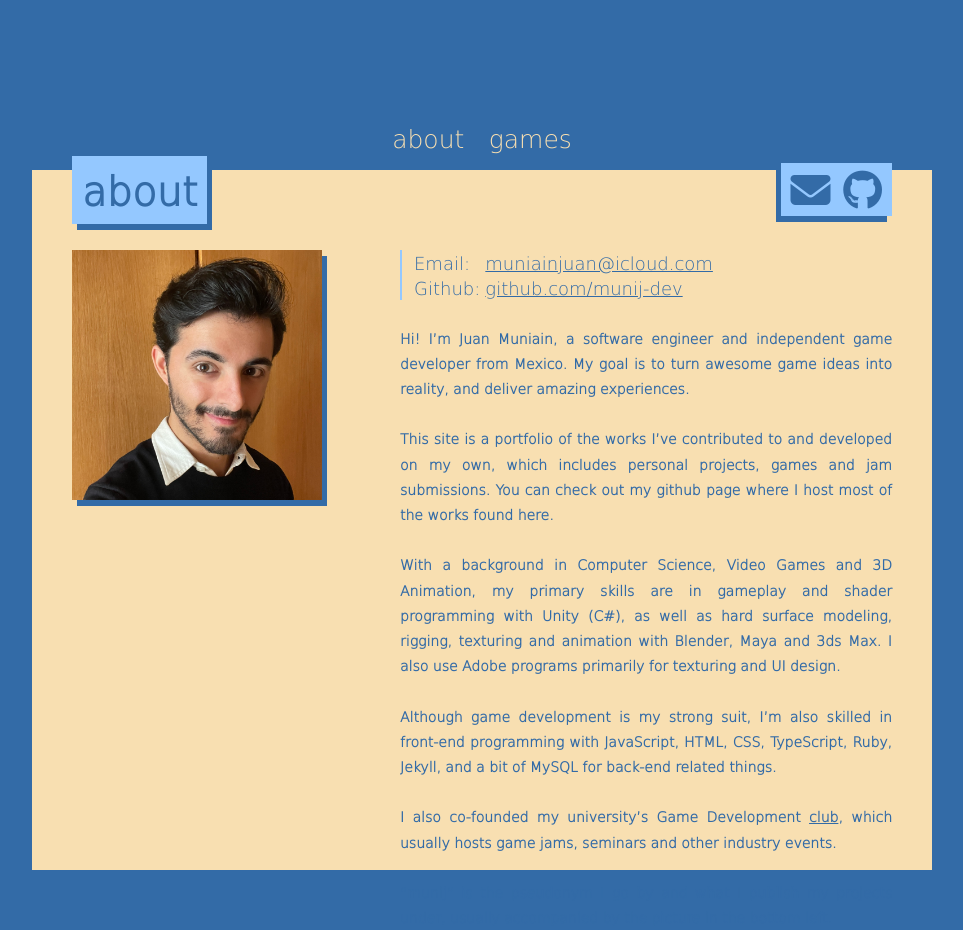
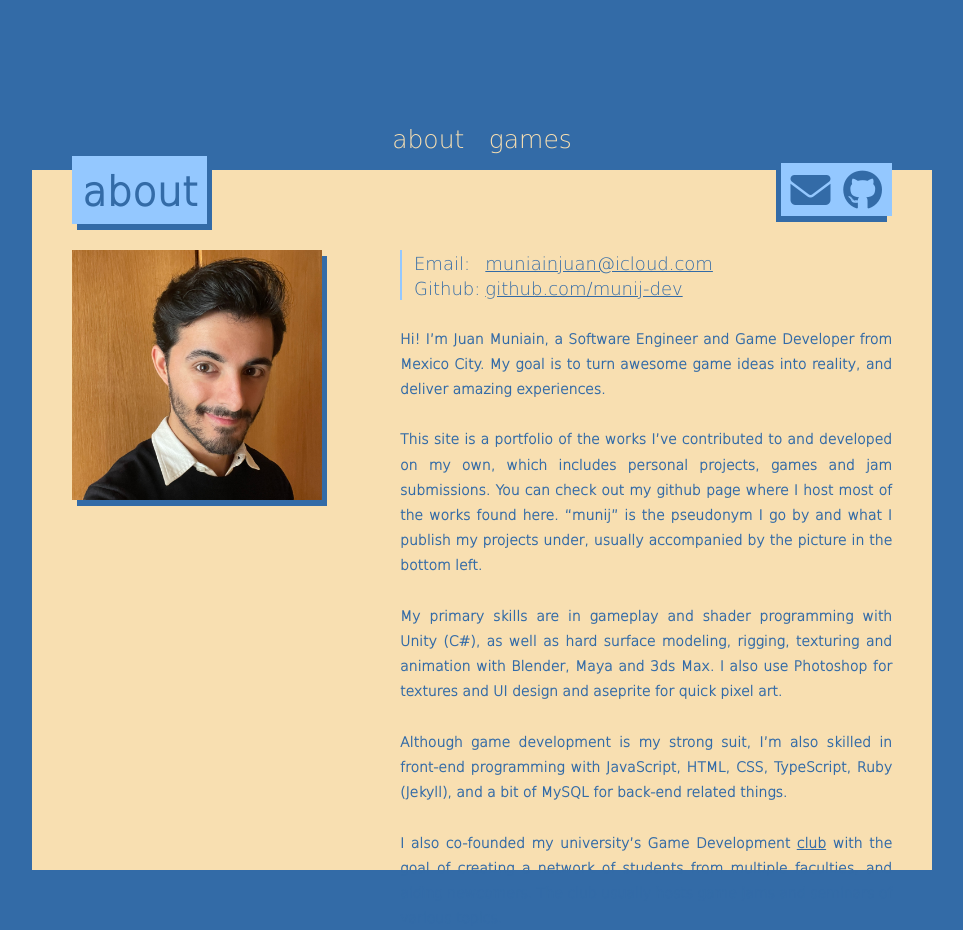
Before and after one commit to munjidev/munjidev.github.io, a Jekyll site: the page built from about.md, in a window 1280 px wide. Shown: the whole page, without its empty margins (158-1121 px from the left). Built offline with Jekyll 4.4.1, drawn with Linux system fonts in a browser that asks for light colours.

Commit message:
Update description

```diff
--- a/about.md
+++ b/about.md
@@ -6,19 +6,16 @@ permalink: /about/
 
 <br/>
 
-Hi! I'm Juan Muniain, a software engineer and independent game developer from Mexico. My goal is to turn awesome game ideas into reality, and deliver amazing experiences.
+Hi! I'm Juan Muniain, a Software Engineer and Game Developer from Mexico City. My goal is to turn awesome game ideas into reality, and deliver amazing experiences.
 <br/>
 <br/>
-This site is a portfolio of the works I’ve contributed to and developed on my own, which includes personal projects, games and jam submissions. You can check out my github page where I host most of the works found here.
+This site is a portfolio of the works I’ve contributed to and developed on my own, which includes personal projects, games and jam submissions. You can check out my github page where I host most of the works found here. "munij" is the pseudonym I go by and what I publish my projects under, usually accompanied by the picture in the bottom left.
 <br/>
 <br/>
-With a background in Computer Science, Video Games and 3D Animation, my primary skills are in gameplay and shader programming with Unity (C#), as well as hard surface modeling, rigging, texturing and animation with Blender, Maya and 3ds Max. I also use Adobe programs primarily for texturing and UI design.
+My primary skills are in gameplay and shader programming with Unity (C#), as well as hard surface modeling, rigging, texturing and animation with Blender, Maya and 3ds Max. I also use Photoshop for textures and UI design and aseprite for quick pixel art.
 <br/>
 <br/>
-Although game development is my strong suit, I'm also skilled in front-end programming with JavaScript, HTML, CSS, TypeScript, Ruby, Jekyll, and a bit of MySQL for back-end related things.
+Although game development is my strong suit, I'm also skilled in front-end programming with JavaScript, HTML, CSS, TypeScript, Ruby (Jekyll), and a bit of MySQL for back-end related things.
 <br/>
 <br/>
-I also co-founded my university's Game Development [club](https://www.instagram.com/gamedevs.csf/), which usually hosts game jams, seminars and other industry events.
-<br/>
-<br/>
-"munij" is the pseudonym I go by and what I publish my projects under, usually accompanied by the picture in the bottom left.
+I also co-founded my university's Game Development [club](https://www.instagram.com/gamedevs.csf/) with the goal of creating a network of students from multiple faculties, and aiding newcomers. The club usually hosts game jams and seminars of various topics.
```
